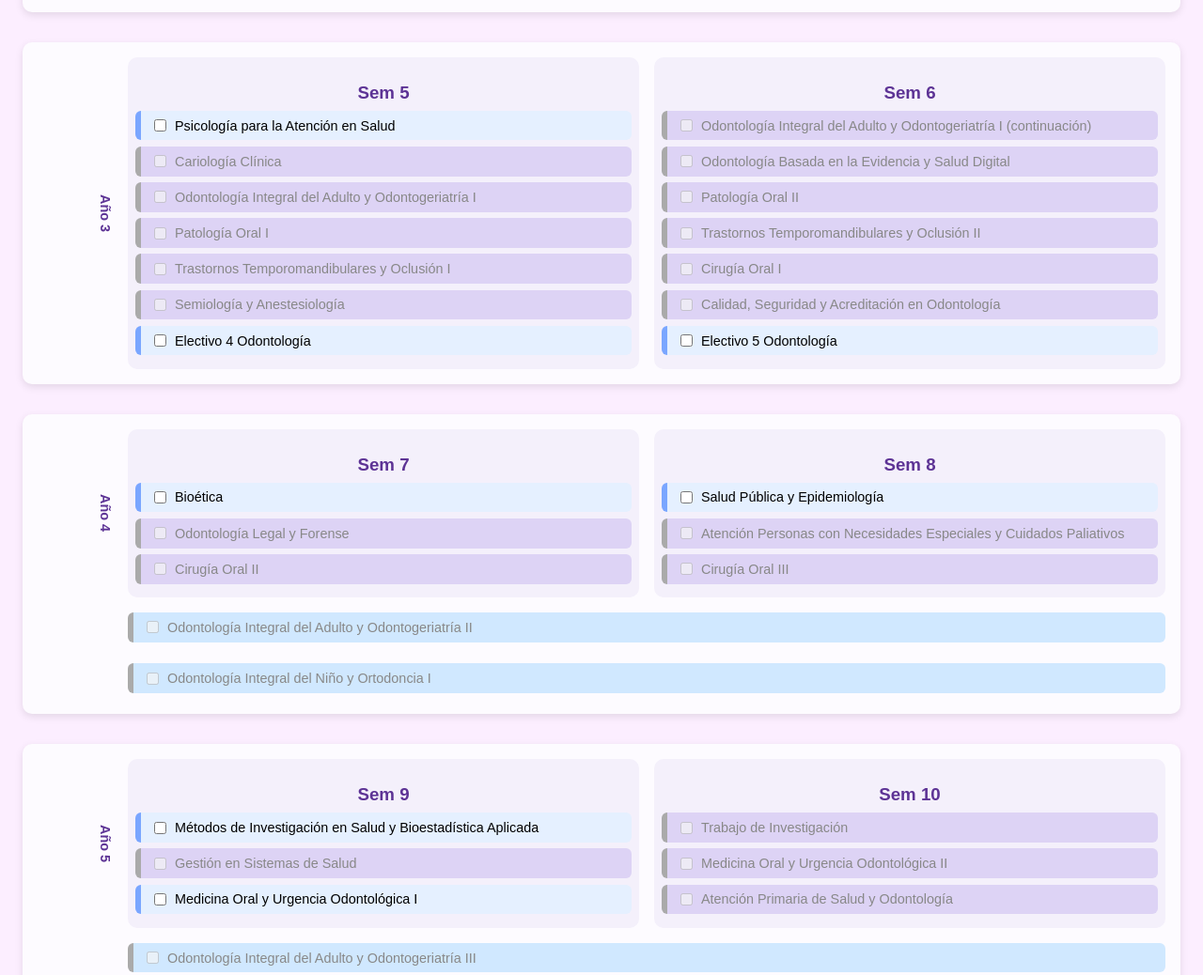
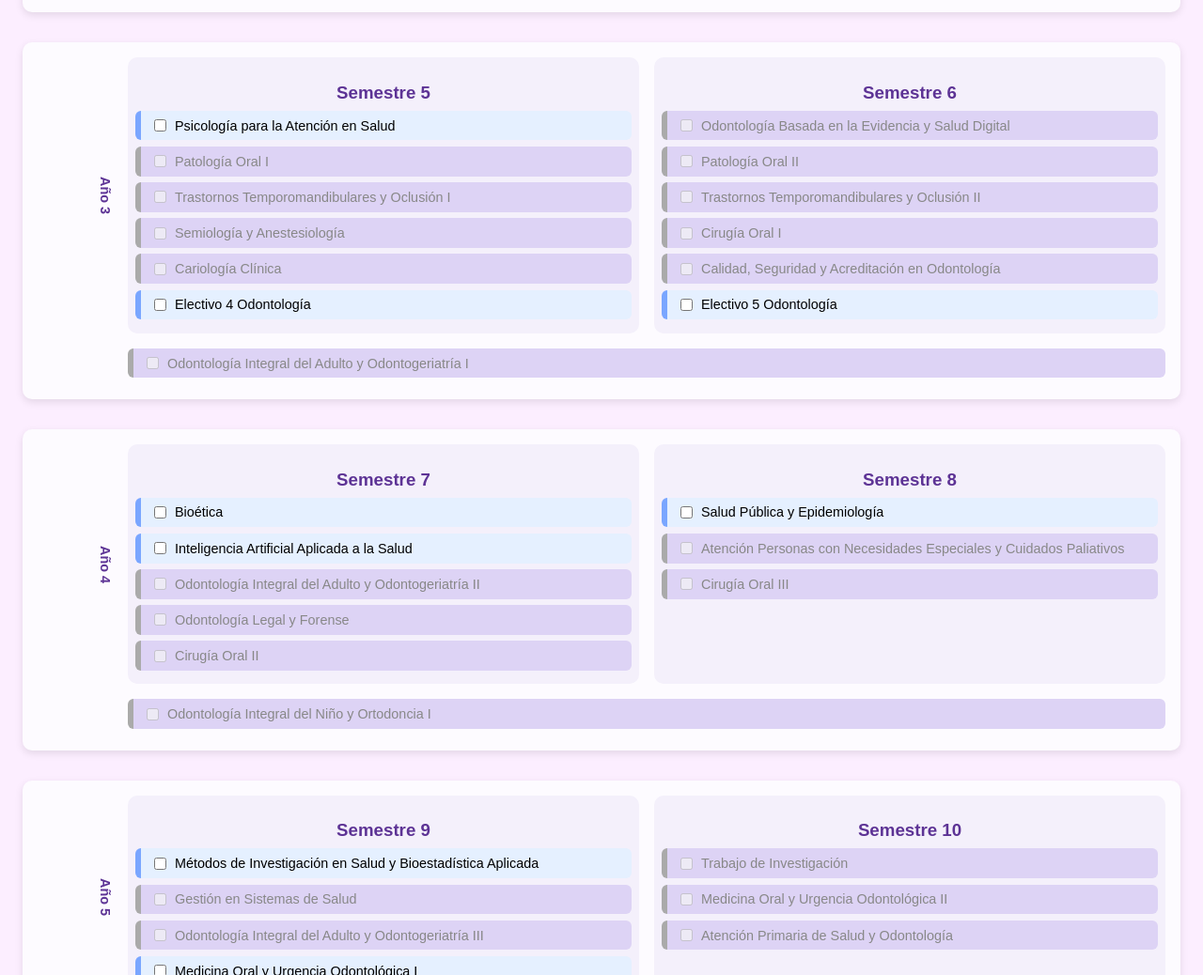
Before and after one commit to love-shott/ODONTO-MALLA-ANUAL, a plain HTML site: page index.html in a window 1280 px wide. Shown: the part 816-1854 px from the top of the page at 94% size. Drawn offline with Linux system fonts and the light colour scheme.

Commit message:
Update index.html

```diff
--- a/index.html
+++ b/index.html
@@ -2,7 +2,7 @@
 <html lang="es">
 <head>
   <meta charset="UTF-8" />
-  <title>Malla Odontología – Completa por Año</title>
+  <title>Malla Interactiva Odontología – Anual</title>
   <style>
     body {
       font-family: sans-serif;
@@ -69,9 +69,11 @@
     }
     .materia.anual {
       grid-column: 2 / 4;
-      background: #d0e8ff;
     }
-    label { flex: 1; cursor: pointer; }
+    label {
+      flex: 1;
+      cursor: pointer;
+    }
     input[type="checkbox"]:disabled + label {
       cursor: default;
     }
@@ -87,32 +89,28 @@
   </style>
 </head>
 <body>
-  <h1>Malla Interactiva – Odontología Completa</h1>
+  <h1>Malla Interactiva – Odontología (por Años y Semestres)</h1>
   <button class="btn-reset" onclick="resetearMalla()">🔄 Resetear malla</button>
   <div class="malla" id="malla"></div>
 
   <script>
     const ramos = [
-      // Semestre 1
       { id: 'anatomia', nombre: 'Anatomía Humana', semestre: 1, prereq: [] },
       { id: 'bio_mol', nombre: 'Biología Molecular y Genética', semestre: 1, prereq: [] },
       { id: 'quimica', nombre: 'Química y Bioquímica', semestre: 1, prereq: [] },
       { id: 'bienestar', nombre: 'Bienestar, Autocuidado y Estilos de Vida', semestre: 1, prereq: [] },
       { id: 'integ_i', nombre: 'Odontología Integrada I', semestre: 1, prereq: [] },
-      // Semestre 2
       { id: 'bucomax', nombre: 'Anatomía Bucomaxilofacial', semestre: 2, prereq: ['anatomia'] },
       { id: 'bioquim_micro', nombre: 'Bioquímica y Microbiología Clínica', semestre: 2, prereq: ['quimica', 'bio_mol'] },
       { id: 'histologia', nombre: 'Histología General y Oral', semestre: 2, prereq: ['anatomia', 'bio_mol'] },
       { id: 'integ_ii', nombre: 'Odontología Integrada II', semestre: 2, prereq: ['integ_i'] },
       { id: 'electivo1', nombre: 'Electivo 1 Odontología', semestre: 2, prereq: [] },
-      // Semestre 3
       { id: 'evidencia', nombre: 'Salud Basada en la Evidencia', semestre: 3, prereq: [] },
       { id: 'fisio_i', nombre: 'Fisiología General y Oral I', semestre: 3, prereq: ['bucomax'] },
       { id: 'integ_iii', nombre: 'Odontología Integrada III', semestre: 3, prereq: ['integ_ii'] },
       { id: 'imagen_i', nombre: 'Imagenología Oral y Maxilofacial I', semestre: 3, prereq: ['bucomax'] },
       { id: 'perio_endo_i', nombre: 'Periodoncia y Endodoncia I', semestre: 3, prereq: ['bioquim_micro'] },
       { id: 'electivo2', nombre: 'Electivo 2 Odontología', semestre: 3, prereq: [] },
-      // Semestre 4
       { id: 'fisio_ii', nombre: 'Fisiología General y Oral II', semestre: 4, prereq: ['fisio_i'] },
       { id: 'patologia_gen', nombre: 'Patología e Inmunología General', semestre: 4, prereq: ['histologia'] },
       { id: 'integ_iv', nombre: 'Odontología Integrada IV', semestre: 4, prereq: ['integ_iii'] },
@@ -120,35 +118,33 @@
       { id: 'farmacologia', nombre: 'Farmacología', semestre: 4, prereq: ['fisio_i', 'bioquim_micro'] },
       { id: 'perio_endo_ii', nombre: 'Periodoncia y Endodoncia II', semestre: 4, prereq: ['perio_endo_i'] },
       { id: 'electivo3', nombre: 'Electivo 3 Odontología', semestre: 4, prereq: [] },
-      // Semestre 5
       { id: 'psico_salud', nombre: 'Psicología para la Atención en Salud', semestre: 5, prereq: [] },
-      { id: 'cariologia', nombre: 'Cariología Clínica', semestre: 5, prereq: ['imagen_ii', 'integ_iv'] },
-      { id: 'integral_adulto_i', nombre: 'Odontología Integral del Adulto y Odontogeriatría I', semestre: 5, prereq: ['integ_iv', 'perio_endo_ii'] },
+      { id: 'adulto_i', nombre: 'Odontología Integral del Adulto y Odontogeriatría I', semestre: 5, prereq: ['integ_iv', 'perio_endo_ii'] },
       { id: 'patologia_oral_i', nombre: 'Patología Oral I', semestre: 5, prereq: ['patologia_gen'] },
       { id: 'tto_oclusion_i', nombre: 'Trastornos Temporomandibulares y Oclusión I', semestre: 5, prereq: ['fisio_ii'] },
       { id: 'semiologia', nombre: 'Semiología y Anestesiología', semestre: 5, prereq: ['farmacologia', 'patologia_gen'] },
+      { id: 'cariologia', nombre: 'Cariología Clínica', semestre: 5, prereq: ['imagen_ii', 'integ_iv'] },
       { id: 'electivo4', nombre: 'Electivo 4 Odontología', semestre: 5, prereq: [] },
-      // Semestre 6
-      { id: 'integral_adulto_i_b', nombre: 'Odontología Integral del Adulto y Odontogeriatría I (continuación)', semestre: 6, prereq: ['integral_adulto_i'] },
+      { id: 'adulto_i_b', nombre: 'Odontología Integral del Adulto y Odontogeriatría I (continuación)', semestre: 6, prereq: ['adulto_i'] },
       { id: 'o_beleysd', nombre: 'Odontología Basada en la Evidencia y Salud Digital', semestre: 6, prereq: ['evidencia'] },
       { id: 'patologia_oral_ii', nombre: 'Patología Oral II', semestre: 6, prereq: ['patologia_oral_i'] },
       { id: 'tto_oclusion_ii', nombre: 'Trastornos Temporomandibulares y Oclusión II', semestre: 6, prereq: ['tto_oclusion_i'] },
       { id: 'cirugia_oral_i', nombre: 'Cirugía Oral I', semestre: 6, prereq: ['semiologia'] },
       { id: 'calidad_seguridad', nombre: 'Calidad, Seguridad y Acreditación en Odontología', semestre: 6, prereq: ['semiologia'] },
       { id: 'electivo5', nombre: 'Electivo 5 Odontología', semestre: 6, prereq: [] },
-      // Semestre 7 y 8 y 9 etc.
       { id: 'bioetica', nombre: 'Bioética', semestre: 7, prereq: [] },
-      { id: 'integral_adulto_ii', nombre: 'Odontología Integral del Adulto y Odontogeriatría II', semestre: 7, prereq: ['integral_adulto_i_b', 'cariologia'] },
-      { id: 'integral_nino_i', nombre: 'Odontología Integral del Niño y Ortodoncia I', semestre: 7, prereq: ['cariologia', 'tto_oclusion_i'] },
+      { id: 'ia_salud', nombre: 'Inteligencia Artificial Aplicada a la Salud', semestre: 7, prereq: [] },
+      { id: 'adulto_ii', nombre: 'Odontología Integral del Adulto y Odontogeriatría II', semestre: 7, prereq: ['adulto_i_b', 'cariologia'] },
+      { id: 'nino_i', nombre: 'Odontología Integral del Niño y Ortodoncia I', semestre: 7, prereq: ['cariologia', 'tto_oclusion_i'] },
       { id: 'legal_forense', nombre: 'Odontología Legal y Forense', semestre: 7, prereq: ['o_beleysd'] },
       { id: 'cirugia_oral_ii', nombre: 'Cirugía Oral II', semestre: 7, prereq: ['cirugia_oral_i'] },
       { id: 'salud_publica', nombre: 'Salud Pública y Epidemiología', semestre: 8, prereq: [] },
       { id: 'atencion_necesidades', nombre: 'Atención Personas con Necesidades Especiales y Cuidados Paliativos', semestre: 8, prereq: ['legal_forense'] },
       { id: 'cirugia_oral_iii', nombre: 'Cirugía Oral III', semestre: 8, prereq: ['cirugia_oral_ii'] },
-      { id: 'integral_adulto_iii', nombre: 'Odontología Integral del Adulto y Odontogeriatría III', semestre: 9, prereq: ['integral_adulto_ii'] },
-      { id: 'integral_nino_ii', nombre: 'Odontología Integral del Niño y Ortodoncia II', semestre: 9, prereq: ['integral_nino_i'] },
       { id: 'met_investigacion', nombre: 'Métodos de Investigación en Salud y Bioestadística Aplicada', semestre: 9, prereq: [] },
       { id: 'gestion_salud', nombre: 'Gestión en Sistemas de Salud', semestre: 9, prereq: ['salud_publica'] },
+      { id: 'adulto_iii', nombre: 'Odontología Integral del Adulto y Odontogeriatría III', semestre: 9, prereq: ['adulto_ii'] },
+      { id: 'nino_ii', nombre: 'Odontología Integral del Niño y Ortodoncia II', semestre: 9, prereq: ['nino_i'] },
       { id: 'medicina_oral_i', nombre: 'Medicina Oral y Urgencia Odontológica I', semestre: 9, prereq: [] },
       { id: 'trabajo_inv', nombre: 'Trabajo de Investigación', semestre: 10, prereq: ['met_investigacion'] },
       { id: 'medicina_oral_ii', nombre: 'Medicina Oral y Urgencia Odontológica II', semestre: 10, prereq: ['medicina_oral_i', 'gestion_salud'] },
@@ -156,20 +152,20 @@
       { id: 'internado', nombre: 'Internado Asistencial Docente', semestre: 11, prereq: [] },
       { id: 'curso_infecciones', nombre: 'Curso de Infecciones Asociadas a Atención de Salud', semestre: 11, prereq: [] },
       { id: 'curso_proteccion', nombre: 'Curso de Protección Radiológica', semestre: 11, prereq: [] },
-      { id: 'gestion_emprendimiento', nombre: 'Gestión de Emprendimiento y Accountability en Odontología', semestre: 11, prereq: [] }
+      { id: 'gestion_emprendimiento', nombre: 'Gestión de Emprendimiento y Accountability en Odontología', semestre: 11, prereq: [] },
+      { id: 'licenciatura', nombre: 'Licenciatura (11 y 12)', semestre: 12, prereq: [] }
     ];
-
-    const ramosAnuales = new Set([
-      'integral_adulto_ii', 'integral_adulto_iii',
-      'integral_nino_i', 'integral_nino_ii',
-      'curso_infecciones', 'curso_proteccion',
-      'gestion_emprendimiento'
-    ]);
+    const sincronizados = [
+      ['adulto_i', 'adulto_i_b'],
+      ['nino_i', 'nino_i'],
+      ['adulto_ii', 'adulto_ii'],
+      ['nino_ii', 'nino_ii']
+    ];
+    const ramosAnuales = new Set(['adulto_i', 'adulto_i_b', 'nino_i', 'nino_ii']);
 
     function prereqsAprobados(prereqs, estado) {
       return prereqs.every(id => estado[id]);
     }
-
     function guardar() {
       const estado = {};
       ramos.forEach(r => {
@@ -178,91 +174,92 @@
       });
       localStorage.setItem('estadoMallaGaby', JSON.stringify(estado));
     }
-
     function cargar() {
       return JSON.parse(localStorage.getItem('estadoMallaGaby')) || {};
     }
-
     function crearMalla() {
       const cont = document.getElementById("malla");
       cont.innerHTML = "";
       const estado = cargar();
-
       for (let año = 1; año <= 6; año++) {
         const grid = document.createElement("div");
         grid.className = "anio";
-
         const labelAño = document.createElement("div");
         labelAño.className = "anio-label";
         labelAño.textContent = `Año ${año}`;
         grid.appendChild(labelAño);
-
         const sem1 = document.createElement("div");
         sem1.className = "semestre";
-        sem1.innerHTML = `<h3>Sem ${(año - 1) * 2 + 1}</h3>`;
+        const h1 = document.createElement("h3");
+        h1.textContent = `Semestre ${(año - 1) * 2 + 1}`; sem1.appendChild(h1);
         const sem2 = document.createElement("div");
         sem2.className = "semestre";
-        sem2.innerHTML = `<h3>Sem ${(año - 1) * 2 + 2}</h3>`;
-
+        const h2 = document.createElement("h3");
+        h2.textContent = `Semestre ${(año - 1) * 2 + 2}`; sem2.appendChild(h2);
         grid.appendChild(sem1);
         grid.appendChild(sem2);
-
-        const mostrados = new Set();
-
-        // Anauales
+        const yaMostrados = new Set();
         ramos.forEach(r => {
           const sem = r.semestre;
-          if (Math.ceil(sem / 2) !== año) return;
-          if (!ramosAnuales.has(r.id)) return;
-          if (mostrados.has(r.id)) return;
-          mostrados.add(r.id);
-          const div = crearMateriaDiv(r, estado);
-          div.classList.add("anual");
-          grid.appendChild(div);
+          const currentYear = Math.ceil(sem / 2);
+          if (currentYear !== año) return;
+          if (ramosAnuales.has(r.id)) {
+            const duplicado = sincronizados.find(pair => pair.includes(r.id));
+            const idMostrar = duplicado ? duplicado[0] : r.id;
+            if (yaMostrados.has(idMostrar)) return;
+            yaMostrados.add(idMostrar);
+          }
+          const div = document.createElement("div");
+          div.className = "materia";
+          const check = document.createElement("input");
+          check.type = "checkbox"; check.id = r.id;
+          check.checked = !!estado[r.id];
+          const habil = prereqsAprobados(r.prereq, estado);
+          if (!habil) { check.disabled = true; div.classList.add("disabled"); check.checked = false; }
+          else if (check.checked) div.classList.add("aprobado");
+          check.addEventListener("change", () => {
+            sincronizados.forEach(pair => {
+              if (pair.includes(r.id)) pair.forEach(id => {
+                const cb = document.getElementById(id);
+                if (cb && cb !== check) cb.checked = check.checked;
+              });
+            });
+            actualizar(); guardar();
+          });
+          const label = document.createElement("label");
+          label.htmlFor = r.id; label.textContent = r.nombre;
+          div.appendChild(check); div.appendChild(label);
+          if (ramosAnuales.has(r.id)) {
+            div.classList.add("anual"); grid.appendChild(div);
+          } else {
+            const target = sem % 2 === 1 ? sem1 : sem2;
+            target.appendChild(div);
+          }
         });
-
-        // Semestrales
-        ramos.forEach(r => {
-          const sem = r.semestre;
-          if (Math.ceil(sem / 2) !== año) return;
-          if (ramosAnuales.has(r.id)) return;
-          const div = crearMateriaDiv(r, estado);
-          (sem % 2 ? sem1 : sem2).appendChild(div);
-        });
-
         cont.appendChild(grid);
       }
     }
-
-    function crearMateriaDiv(r, estado) {
-      const div = document.createElement("div");
-      div.className = "materia";
-      const check = document.createElement("input");
-      check.type = "checkbox";
-      check.id = r.id;
-      check.checked = !!estado[r.id];
-      const habil = prereqsAprobados(r.prereq, estado);
-      if (!habil) {
-        check.disabled = true;
-        div.classList.add("disabled");
-      } else if (check.checked) {
-        div.classList.add("aprobado");
-      }
-      check.addEventListener("change", () => {
-        guardar(); crearMalla();
+    function actualizar() {
+      const estado = cargar();
+      ramos.forEach(r => {
+        const cb = document.getElementById(r.id);
+        const div = cb?.parentElement;
+        if (!cb || !div) return;
+        const habil = prereqsAprobados(r.prereq, estado);
+        if (!habil) {
+          cb.disabled = true; cb.checked = false;
+          div.classList.add("disabled"); div.classList.remove("aprobado");
+        } else {
+          cb.disabled = false;
+          if (cb.checked) div.classList.add("aprobado");
+          else div.classList.remove("aprobado");
+        }
       });
-      const label = document.createElement("label");
-      label.htmlFor = r.id;
-      label.textContent = r.nombre;
-      div.appendChild(check); div.appendChild(label);
-      return div;
     }
-
     function resetearMalla() {
-      localStorage.removeItem('estadoMallaGaby');
+      localStorage.removeItem("estadoMallaGaby");
       crearMalla();
     }
-
     crearMalla();
   </script>
 </body>
```
